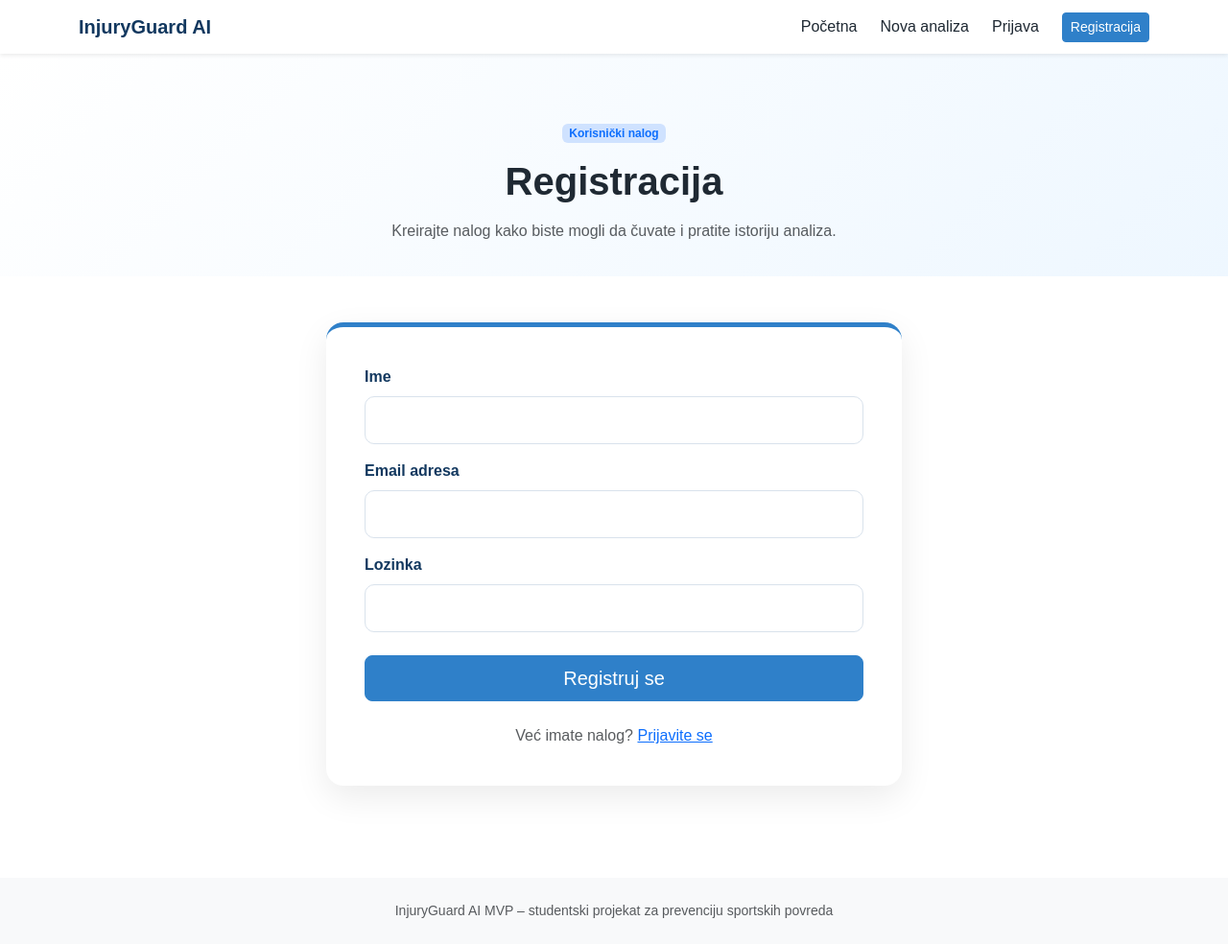
After one commit to MitjaZez/InjuryGuardAI, a Flask app: page /register in a window 1280 px wide. The commit adds this page. Shown: the whole page at 96% size. Run offline with Flask 3, Linux system fonts and the light colour scheme.

Commit message:
Add login, register and analysis history

```diff
--- a/app.py
+++ b/app.py
@@ -1,13 +1,103 @@
-from flask import Flask, render_template, request
+from flask import Flask, render_template, request, redirect, url_for, flash, session
 from risk_model import calculate_risk
+from werkzeug.security import generate_password_hash, check_password_hash
+from database import init_db, get_db_connection
 
 app = Flask(__name__)
+app.secret_key = "injuryguard-secret-key"
+
+init_db()
 
 
 @app.route("/")
 def home():
     return render_template("index.html")
 
+@app.route("/register", methods=["GET", "POST"])
+def register():
+    if request.method == "POST":
+        name = request.form.get("name")
+        email = request.form.get("email")
+        password = request.form.get("password")
+
+        password_hash = generate_password_hash(password)
+
+        conn = get_db_connection()
+
+        existing_user = conn.execute(
+            "SELECT * FROM users WHERE email = ?",
+            (email,)
+        ).fetchone()
+
+        if existing_user:
+            conn.close()
+            flash("Korisnik sa ovom email adresom već postoji.")
+            return redirect(url_for("register"))
+
+        conn.execute(
+            "INSERT INTO users (name, email, password_hash) VALUES (?, ?, ?)",
+            (name, email, password_hash)
+        )
+
+        conn.commit()
+        conn.close()
+
+        flash("Registracija je uspešna. Sada se možete prijaviti.")
+        return redirect(url_for("login"))
+
+    return render_template("register.html")
+
+@app.route("/login", methods=["GET", "POST"])
+def login():
+    if request.method == "POST":
+        email = request.form.get("email")
+        password = request.form.get("password")
+
+        conn = get_db_connection()
+
+        user = conn.execute(
+            "SELECT * FROM users WHERE email = ?",
+            (email,)
+        ).fetchone()
+
+        conn.close()
+
+        if user and check_password_hash(user["password_hash"], password):
+            session["user_id"] = user["id"]
+            session["user_name"] = user["name"]
+
+            flash("Uspešno ste se prijavili.")
+            return redirect(url_for("home"))
+
+        flash("Neispravna email adresa ili lozinka.")
+        return redirect(url_for("login"))
+
+    return render_template("login.html")
+
+@app.route("/logout")
+def logout():
+    session.clear()
+    flash("Uspešno ste se odjavili.")
+    return redirect(url_for("home"))
+
+@app.route("/history")
+def history():
+    if not session.get("user_id"):
+        flash("Morate biti prijavljeni da biste videli istoriju analiza.")
+        return redirect(url_for("login"))
+
+    conn = get_db_connection()
+
+    analyses = conn.execute("""
+        SELECT *
+        FROM analyses
+        WHERE user_id = ?
+        ORDER BY created_at DESC
+    """, (session["user_id"],)).fetchall()
+
+    conn.close()
+
+    return render_template("history.html", analyses=analyses)
 
 @app.route("/analyze", methods=["GET", "POST"])
 def analyze():
@@ -27,7 +117,41 @@ def analyze():
 
         result = calculate_risk(form_data)
 
-        return render_template("result.html", data=form_data, result=result)
+        saved_to_history = False
+
+        if session.get("user_id"):
+            conn = get_db_connection()
+
+            conn.execute("""
+                INSERT INTO analyses (
+                    user_id,
+                    athlete_name,
+                    sport,
+                    risk_score,
+                    risk_level,
+                    recommendation
+                )
+                VALUES (?, ?, ?, ?, ?, ?)
+            """, (
+                session["user_id"],
+                form_data["athlete_name"],
+                form_data["sport"],
+                result["risk_score"],
+                result["risk_level"],
+                result["recommendation"]
+            ))
+
+            conn.commit()
+            conn.close()
+
+            saved_to_history = True
+
+        return render_template(
+            "result.html",
+            data=form_data,
+            result=result,
+            saved_to_history=saved_to_history
+        )
 
     return render_template("analyze.html")
 
--- /dev/null
+++ b/database.py
@@ -0,0 +1,40 @@
+import sqlite3
+
+DATABASE_NAME = "injuryguard.db"
+
+
+def get_db_connection():
+    conn = sqlite3.connect(DATABASE_NAME)
+    conn.row_factory = sqlite3.Row
+    return conn
+
+
+def init_db():
+    conn = get_db_connection()
+
+    conn.execute("""
+        CREATE TABLE IF NOT EXISTS users (
+            id INTEGER PRIMARY KEY AUTOINCREMENT,
+            name TEXT NOT NULL,
+            email TEXT UNIQUE NOT NULL,
+            password_hash TEXT NOT NULL,
+            created_at TIMESTAMP DEFAULT CURRENT_TIMESTAMP
+        )
+    """)
+
+    conn.execute("""
+        CREATE TABLE IF NOT EXISTS analyses (
+            id INTEGER PRIMARY KEY AUTOINCREMENT,
+            user_id INTEGER NOT NULL,
+            athlete_name TEXT NOT NULL,
+            sport TEXT NOT NULL,
+            risk_score INTEGER NOT NULL,
+            risk_level TEXT NOT NULL,
+            recommendation TEXT NOT NULL,
+            created_at TIMESTAMP DEFAULT CURRENT_TIMESTAMP,
+            FOREIGN KEY (user_id) REFERENCES users (id)
+        )
+    """)
+
+    conn.commit()
+    conn.close()
--- a/templates/base.html
+++ b/templates/base.html
@@ -14,16 +14,32 @@
 <body>
 
     <nav class="navbar navbar-expand-lg navbar-light bg-white shadow-sm">
-        <div class="container">
-            <a class="navbar-brand fw-bold text-primary" href="/">
-                InjuryGuard AI
-            </a>
+    <div class="container">
+        <a class="navbar-brand fw-bold text-primary" href="{{ url_for('home') }}">
+            InjuryGuard AI
+        </a>
 
-            <div class="ms-auto d-flex align-items-center gap-4">
-                <a href="/" class="nav-link">Početna</a>
-                <a href="/analyze" class="nav-link">Nova analiza</a>
-            </div>
+        <div class="ms-auto d-flex align-items-center gap-4">
+            <a href="{{ url_for('home') }}" class="nav-link">Početna</a>
+            <a href="{{ url_for('analyze') }}" class="nav-link">Nova analiza</a>
+
+            {% if session.get("user_id") %}
+                <a href="{{ url_for('history') }}" class="nav-link">Istorija</a>
+
+                <span class="navbar-text text-muted">
+                    Zdravo, {{ session.get("user_name") }}
+                </span>
+
+                <a href="{{ url_for('logout') }}" class="nav-link">Odjava</a>
+            {% else %}
+                <a href="{{ url_for('login') }}" class="nav-link">Prijava</a>
+
+                <a href="{{ url_for('register') }}" class="btn btn-primary btn-sm">
+                    Registracija
+                </a>
+            {% endif %}
         </div>
+    </div>
     </nav>
 
     <main>
--- /dev/null
+++ b/templates/register.html
@@ -0,0 +1,71 @@
+{% extends "base.html" %}
+
+{% block title %}Registracija | InjuryGuard AI MVP{% endblock %}
+
+{% block content %}
+
+<section class="page-header">
+    <div class="container">
+        <div class="text-center">
+            <span class="badge bg-primary-subtle text-primary mb-3">
+                Korisnički nalog
+            </span>
+
+            <h1 class="fw-bold mb-3">
+                Registracija
+            </h1>
+
+            <p class="text-muted mb-0">
+                Kreirajte nalog kako biste mogli da čuvate i pratite istoriju analiza.
+            </p>
+        </div>
+    </div>
+</section>
+
+<section class="py-5">
+    <div class="container">
+        <div class="form-card mx-auto" style="max-width: 600px;">
+
+            {% with messages = get_flashed_messages() %}
+                {% if messages %}
+                    <div class="alert alert-warning">
+                        {% for message in messages %}
+                            <div>{{ message }}</div>
+                        {% endfor %}
+                    </div>
+                {% endif %}
+            {% endwith %}
+
+            <form action="{{ url_for('register') }}" method="POST">
+
+                <div class="mb-3">
+                    <label for="name" class="form-label">Ime</label>
+                    <input type="text" class="form-control" id="name" name="name" required>
+                </div>
+
+                <div class="mb-3">
+                    <label for="email" class="form-label">Email adresa</label>
+                    <input type="email" class="form-control" id="email" name="email" required>
+                </div>
+
+                <div class="mb-4">
+                    <label for="password" class="form-label">Lozinka</label>
+                    <input type="password" class="form-control" id="password" name="password" required>
+                </div>
+
+                <button type="submit" class="btn btn-primary btn-lg w-100">
+                    Registruj se
+                </button>
+
+            </form>
+
+            <p class="text-center text-muted mt-4 mb-0">
+                Već imate nalog?
+                <a href="/login">Prijavite se</a>
+            </p>
+
+        </div>
+    </div>
+</section>
+
+{% endblock %}
```
Also changed, not shown: templates/history.html (added, +79 -0 lines), templates/login.html (added, +66 -0 lines), templates/result.html (+19 -5 lines), 1 other file.
